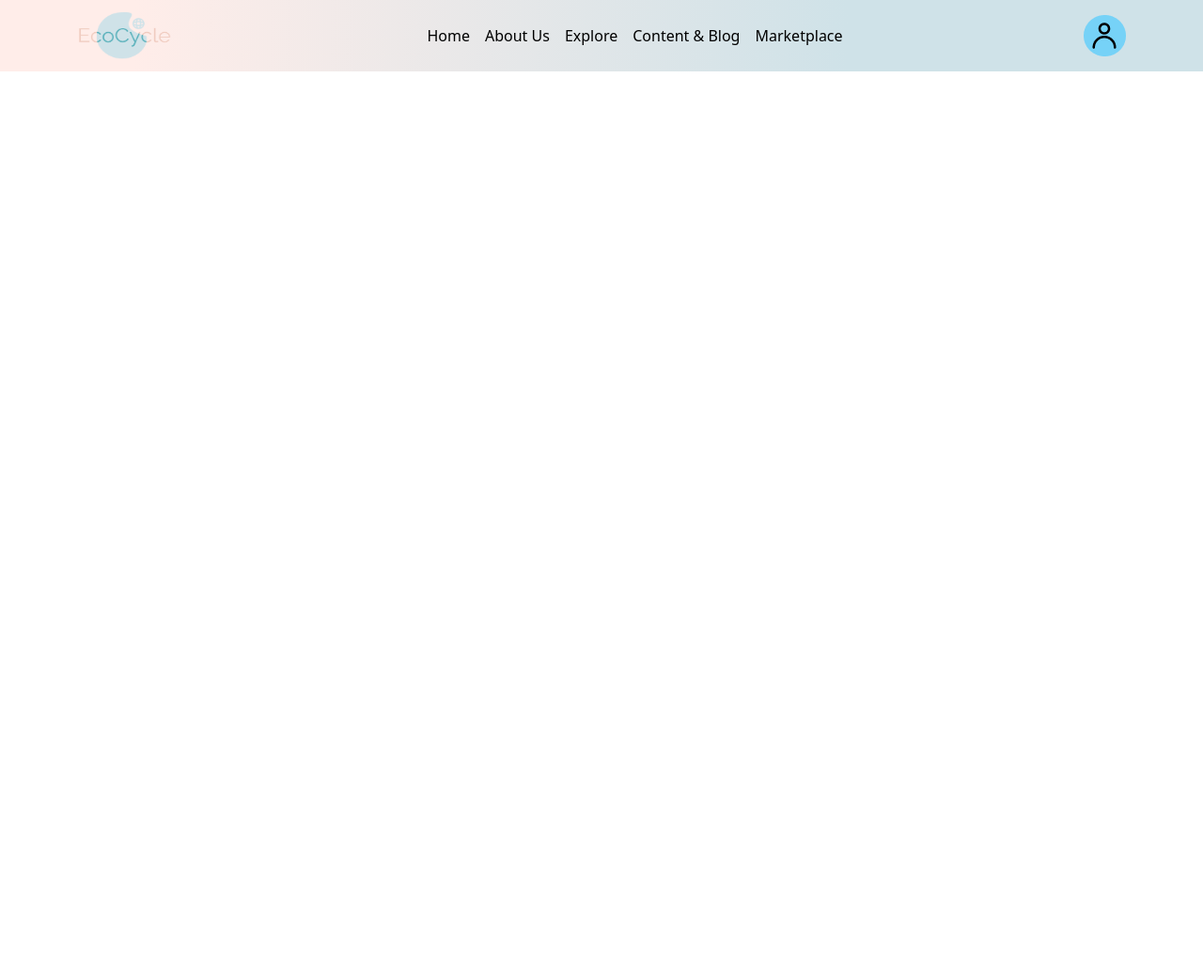
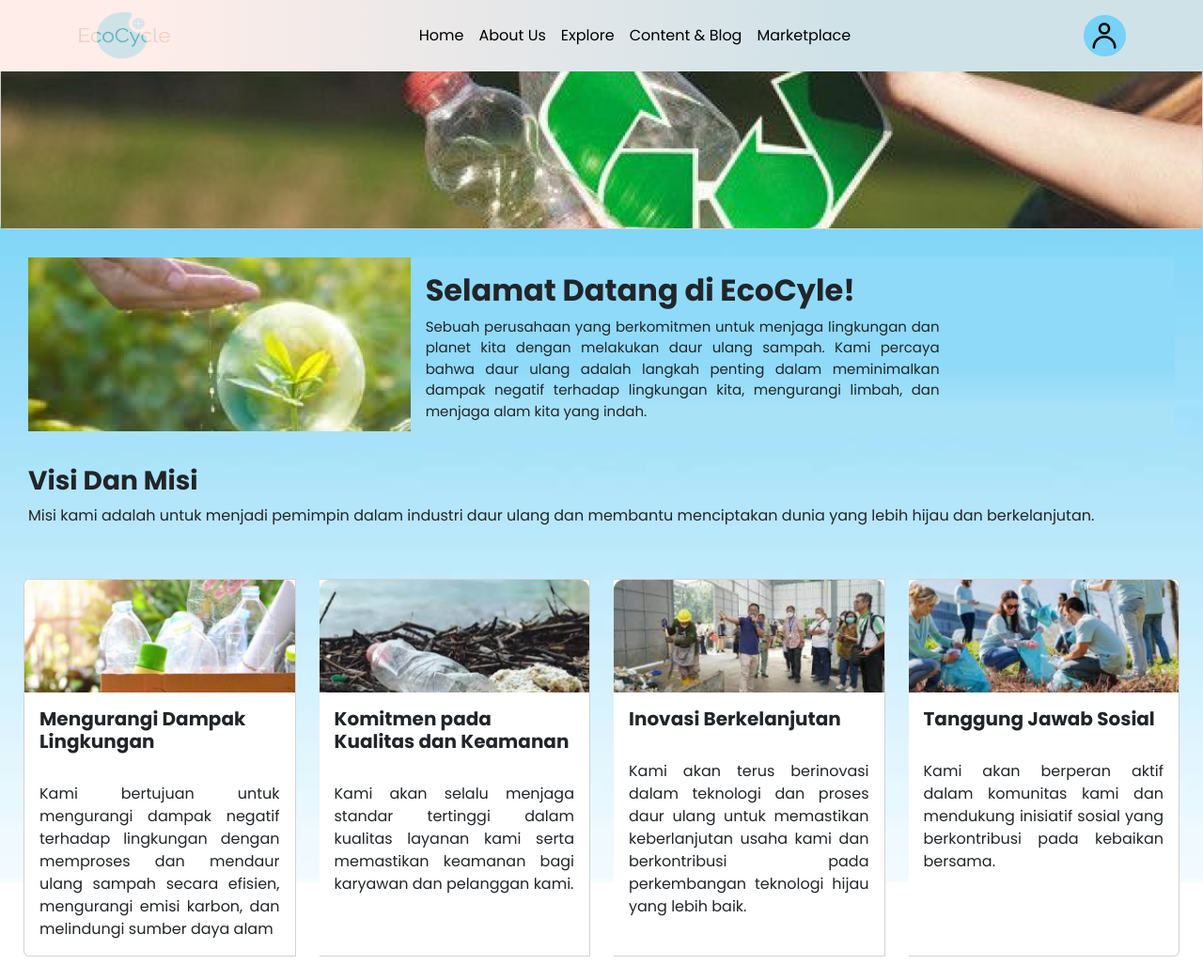
Before and after one commit to MfarisRf/Macro4-EcoCycle, a plain HTML site: page about.html in a window 1280 px wide. Shown: the whole page at 94% size. Before the commit the page ends 800 px from the top, so only its background shows below. Drawn offline with nearby package versions, Linux system fonts and the light colour scheme.

Commit message:
update about.html
halaman about  tingal menyambungkan dari navbar

```diff
--- /dev/null
+++ b/CSS/about.css
@@ -0,0 +1,36 @@
+@import url('https://fonts.googleapis.com/css2?family=Poppins:wght@400;500;600;700&display=swap');
+
+body {
+    background-image: url(/assets/background.png);
+    background-size: 100%;
+    background: cover;
+    background-position: center;
+    background-repeat: no-repeat;
+    font-family: 'Poppins', sans-serif;
+}
+
+#bungkus {
+    border: none;
+    margin: 30px;
+    /* background-image: url(/assets/background.png); */
+    background-image: linear-gradient(0, #A7E2F7 27px, #8FDAF9 39%);
+}
+
+#bungkus2 {
+    border: none;
+    margin: 30px;
+}
+
+#tulisan {
+    text-align: justify;
+    font-size: 15px;
+    margin-right: 30%;
+}
+
+.card-group .card {
+    margin: 25px;
+}
+
+.card-text{
+    text-align: justify;
+}
--- a/about.html
+++ b/about.html
@@ -5,6 +5,7 @@
     <meta name="viewport" content="width=device-width, initial-scale=1.0">
     <title>About Us</title>
     <link href="https://cdn.jsdelivr.net/npm/bootstrap@5.3.2/dist/css/bootstrap.min.css" rel="stylesheet" integrity="sha384-T3c6CoIi6uLrA9TneNEoa7RxnatzjcDSCmG1MXxSR1GAsXEV/Dwwykc2MPK8M2HN" crossorigin="anonymous">
+    <link rel="stylesheet" href="/CSS/about.css">
 </head>
 <body>
         <!-- Navbar -->
@@ -39,6 +40,63 @@
                 </div>
               </div>
             </nav>
-        <!-- Akhir navbar -->
+
+        <!-- gambar utama-->
+        <div class="card">
+          <img src="/assets/gambar_a.png" class="img-fluid"  alt="gambar a" >
+        </div>
+
+        <!-- card 1 -->
+        <div class="card mb-3" style="max-width: 1366;" id="bungkus">
+          <div class="row g-0">
+            <div class="col-md-4">
+              <img src="/assets/gambar_b.png" class="img-fluid" alt="gambar b">
+            </div>
+            <div class="col-md-8">
+              <div class="card-body">
+                <h2 class="card-title"><strong>Selamat Datang di EcoCyle!</strong></h2>
+                <p class="card-text" id="tulisan" >Sebuah perusahaan yang berkomitmen untuk menjaga lingkungan dan planet kita dengan melakukan daur ulang sampah. Kami percaya bahwa daur ulang adalah langkah penting dalam meminimalkan dampak negatif terhadap lingkungan kita, mengurangi limbah, dan menjaga alam kita yang indah.</p>
+              </div>
+            </div>
+          </div>
+        </div>
+
+        <!-- Text visi misi -->
+        <div id="bungkus2">
+          <h3><strong>Visi Dan Misi</strong></h3>
+          <p>Misi kami adalah untuk menjadi pemimpin dalam industri daur ulang dan membantu menciptakan dunia yang lebih hijau dan berkelanjutan.</p>
+        </div>
+
+        <!-- card 2-->
+        <div class="card-group">
+          <div class="card">
+            <img src="/assets/gambar_c.png" class="card-img-top" alt="...">
+            <div class="card-body">
+              <h5 class="card-title"><strong>Mengurangi Dampak Lingkungan</strong></h5><br>
+              <p class="card-text">Kami bertujuan untuk mengurangi dampak negatif terhadap lingkungan dengan memproses dan mendaur ulang sampah secara efisien, mengurangi emisi karbon, dan melindungi sumber daya alam</p>
+            </div>
+          </div>
+          <div class="card">
+            <img src="/assets/gambar_d.png" class="card-img-top" alt="...">
+            <div class="card-body">
+              <h5 class="card-title"><strong>Komitmen pada Kualitas dan Keamanan</strong></h5><br>
+              <p class="card-text">Kami akan selalu menjaga standar tertinggi dalam kualitas layanan kami serta memastikan keamanan bagi karyawan dan pelanggan kami.</p>
+            </div>
+          </div>
+          <div class="card">
+            <img src="/assets/gambar_e.png" class="card-img-top" alt="...">
+            <div class="card-body">
+              <h5 class="card-title"><strong>Inovasi Berkelanjutan</strong></h5><br>
+              <p class="card-text">Kami akan terus berinovasi dalam teknologi dan proses daur ulang untuk memastikan keberlanjutan usaha kami dan berkontribusi pada perkembangan teknologi hijau yang lebih baik.</p>
+            </div>
+          </div>
+          <div class="card">
+            <img src="/assets/gambar_f.png" class="card-img-top" alt="...">
+            <div class="card-body">
+              <h5 class="card-title"><strong>Tanggung Jawab Sosial</strong></h5><br>
+              <p class="card-text">Kami akan berperan aktif dalam komunitas kami dan mendukung inisiatif sosial yang berkontribusi pada kebaikan bersama.</p>
+            </div>
+          </div>
+        </div>
 </body>
 </html>
```
Also changed, not shown: assets/gambar_a.png (added), assets/gambar_b.png (added), assets/gambar_c.png (added), assets/gambar_d.png (added), assets/gambar_e.png (added), assets/gambar_f.png (added).
